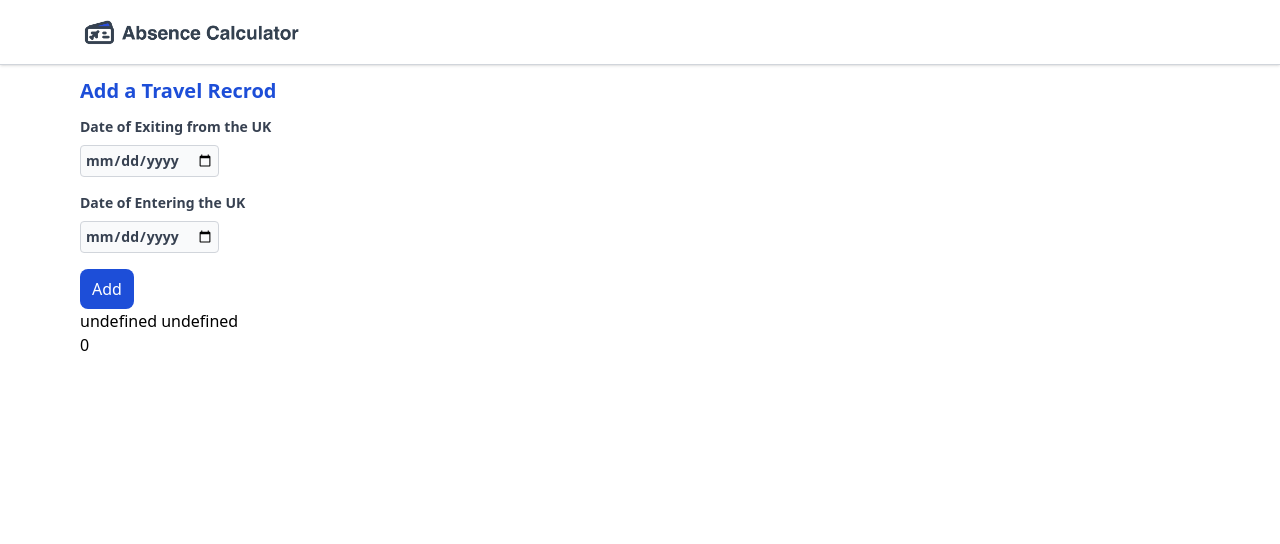
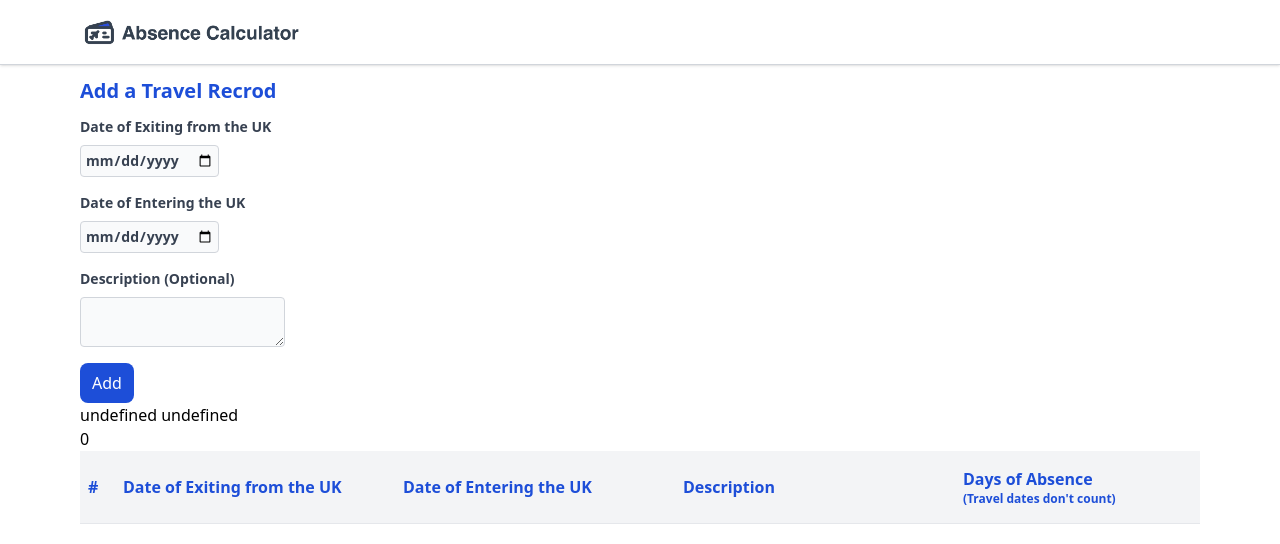
Before and after one commit to CYLeung12/visa-calculator, a React (Create React App) app: page / in a window 1280 px wide. Shown: the top 544 px of the page. Built offline with nearby package versions, Linux system fonts and the light colour scheme.

Commit message:
WIP for Recrod List

```diff
--- a/src/App.tsx
+++ b/src/App.tsx
@@ -1,14 +1,16 @@
 import React, { useState } from "react";
-import ReactCreate from "./components/RecordCreate";
+import RecordCreate from "./components/RecordCreate";
 import { LeavingRecord } from "./LeavingRecordType";
 import Nav from "./components/Nav";
+import RecordList from "./components/RecordList";
 
 function App() {
   const [records, setRecords] = useState<LeavingRecord[]>([]);
 
   const createRecrod = (
     exitDate: Date | undefined,
-    entryDate: Date | undefined
+    entryDate: Date | undefined,
+    description: string
   ) => {
     console.log(`exitDate: ${exitDate}, entryDate: ${entryDate}`);
     let id = 0;
@@ -22,6 +24,7 @@ function App() {
       id: id,
       exitDate: exitDate,
       entryDate: entryDate,
+      description: description,
       dateDifference: countDateDiff(exitDate, entryDate),
     };
 
@@ -47,8 +50,9 @@ function App() {
     <div>
       <Nav />
       <div className="container mx-auto px-20">
-        <ReactCreate onCreate={createRecrod} />
+        <RecordCreate onCreate={createRecrod} />
         <div>{records.length}</div>
+        <RecordList records={records} />
       </div>
     </div>
   );
--- a/src/LeavingRecordType.ts
+++ b/src/LeavingRecordType.ts
@@ -2,6 +2,7 @@ export type LeavingRecord = {
     id: number;
     exitDate?: Date;
     entryDate?: Date;
+    description: string;
     dateDifference: number;
 }
 
--- a/src/components/RecordCreate.tsx
+++ b/src/components/RecordCreate.tsx
@@ -4,19 +4,29 @@ import { DateType } from "../LeavingRecordType";
 import moment from "moment";
 
 type ReactCreateProps = {
-  onCreate: (exitDate: Date | undefined, entryDate: Date | undefined) => void;
+  onCreate: (
+    exitDate: Date | undefined,
+    entryDate: Date | undefined,
+    description: string
+  ) => void;
 };
 
 const ReactCreate: FC<ReactCreateProps> = ({ onCreate }) => {
   const [dates, setDates] = useState<DateType>();
+  const [description, setDescription] = useState("");
   const [error, setError] = useState("");
 
-  const handleChange = (event: ChangeEvent) => {
+  const handleDateChange = (event: ChangeEvent) => {
     const target = event.target as HTMLInputElement;
     setDates((prev) => ({
       ...prev,
       [target.name]: moment(new Date(target.value)).format("YYYY-MM-DD"),
     }));
+  };
+
+  const handleDescriptionChange = (event: ChangeEvent) => {
+    const target = event.target as HTMLTextAreaElement;
+    setDescription(target.value);
   };
 
   const handleAddButton = (event: FormEvent<HTMLElement>) => {
@@ -26,8 +36,9 @@ const ReactCreate: FC<ReactCreateProps> = ({ onCreate }) => {
     } else if (dates.entryDate < dates.exitDate) {
       setError("Date of Exit cannot be earlier than the Date of Entry");
     }
-    onCreate(dates!.exitDate, dates!.entryDate);
+    onCreate(dates!.exitDate, dates!.entryDate, description);
     setDates(undefined);
+    setDescription("");
   };
 
   const dateValue = (date: Date | undefined): string => {
@@ -77,7 +88,7 @@ const ReactCreate: FC<ReactCreateProps> = ({ onCreate }) => {
             className="bg-gray-50 border border-gray-300 rounded p-1 block text-gray-700 text-sm font-bold mb-2"
             value={dateValue(dates?.exitDate)}
             onClick={clearState}
-            onChange={handleChange}
+            onChange={handleDateChange}
             type="date"
             name="exitDate"
             id="exitDate"
@@ -93,13 +104,13 @@ const ReactCreate: FC<ReactCreateProps> = ({ onCreate }) => {
             className="block text-gray-700 text-sm font-bold mb-2"
             htmlFor="entryDate"
           >
-            Date of Entering the UK{" "}
+            Date of Entering the UK
           </label>
           <input
             className="bg-gray-50 border border-gray-300 rounded p-1 block text-gray-700 text-sm font-bold mb-2"
             value={dateValue(dates?.entryDate)}
             onClick={clearState}
-            onChange={handleChange}
+            onChange={handleDateChange}
             type="date"
             name="entryDate"
             id="entryDate"
@@ -108,6 +119,21 @@ const ReactCreate: FC<ReactCreateProps> = ({ onCreate }) => {
                 ? undefined
                 : moment(dates.exitDate).format("YYYY-MM-DD")
             }
+          />
+        </div>
+        <div className="mb-4">
+          <label
+            className="block text-gray-700 text-sm font-bold mb-2"
+            htmlFor="entryDate"
+          >
+            Description (Optional)
+          </label>
+          <textarea
+            className="bg-gray-50 border border-gray-300 rounded p-1 block text-gray-700 text-sm font-bold mb-2"
+            value={description}
+            onChange={handleDescriptionChange}
+            name="description"
+            id="description"
           />
         </div>
         <input
--- /dev/null
+++ b/src/components/RecordList.tsx
@@ -0,0 +1,22 @@
+import React from "react";
+import { LeavingRecord } from "../LeavingRecordType";
+import RecordTableHeader from "./RecordTableHeader";
+import RecordShow from "./RecordShow";
+
+type RecordListProps = {
+  records: LeavingRecord[];
+};
+
+const RecordList: React.FC<RecordListProps> = ({ records }) => {
+  const listRecrods = records.map((r) => <RecordShow leavingRecord={r} />);
+  return (
+    <table className="rounded min-w-full table-auto">
+      <thead className="bg-gray-100 text-left text-blue-700 border-b dark:border-neutral-500">
+        <RecordTableHeader />
+      </thead>
+      <tbody className="text-gray-700">{listRecrods}</tbody>
+    </table>
+  );
+};
+
+export default RecordList;
--- a/src/components/RecordShow.tsx
+++ b/src/components/RecordShow.tsx
@@ -1,7 +1,20 @@
 import React from "react";
+import { LeavingRecord } from "../LeavingRecordType";
 
-const ReactShow = () => {
-    return <div>Hi</div>
-}
+type RecordShow = {
+  leavingRecord: LeavingRecord;
+};
 
-export default ReactShow;
+const RecordShow: React.FC<RecordShow> = ({ leavingRecord }) => {
+  return (
+    <tr className="border-b">
+      <td className="py-4 px-2">{leavingRecord.id}</td>
+      <td className="py-4 px-2"></td>
+      <td className="py-4 px-2"></td>
+      <td className="py-4 px-2">{leavingRecord.description}</td>
+      <td className="py-4 px-2">{leavingRecord.dateDifference}</td>
+    </tr>
+  );
+};
+
+export default RecordShow;
--- /dev/null
+++ b/src/components/RecordTableHeader.tsx
@@ -0,0 +1,27 @@
+import React from "react";
+
+const RecordTableHeader = () => {
+  return (
+    <tr>
+      <th className="py-4 px-2" scope="col">
+        #
+      </th>
+      <th className="w-1/4 py-4 px-2" scope="col">
+        Date of Exiting from the UK
+      </th>
+      <th className="w-1/4 py-4 px-2" scope="col">
+        Date of Entering the UK
+      </th>
+      <th className="w-1/4 py-4 px-2" scope="col">
+        Description
+      </th>
+      <th className="py-4 px-2" scope="col">
+        Days of Absence
+        <div className="text-xs"> (Travel dates don't count)</div>
+      </th>
+      <th className="py-4 px-2" scope="col"></th>
+    </tr>
+  );
+};
+
+export default RecordTableHeader;
```
